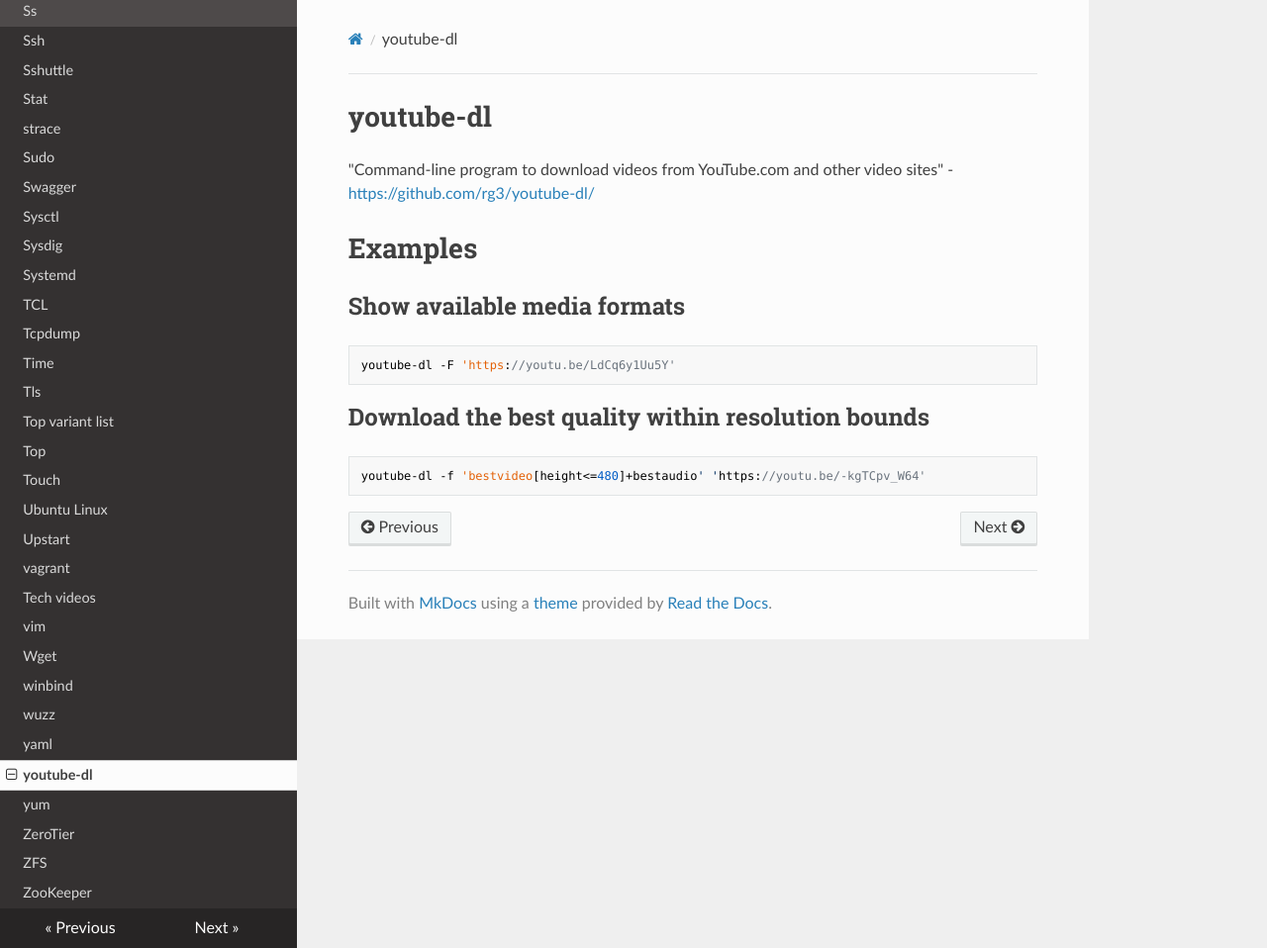
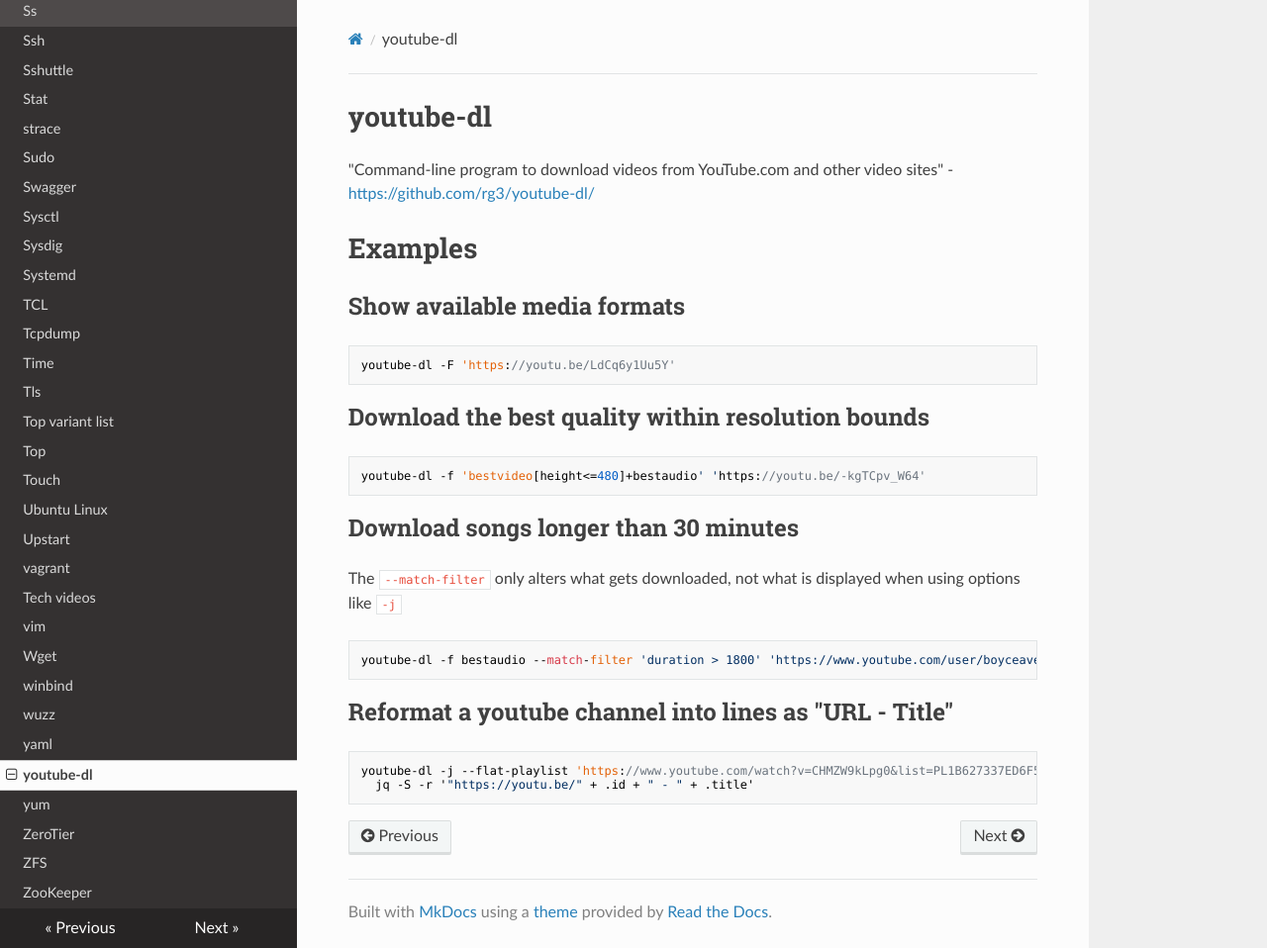
Before and after one commit to lando-cal/tech-notes, an MkDocs documentation site: the page built from docs/youtube-dl.md, in a window 1280 px wide and 958 px high. Shown: the whole window at 99% size. Built offline with MkDocs 1.6.1, drawn with Linux system fonts in a browser that asks for light colours; nearby versions of some CDN libraries.

Commit message:
Add examples

````diff
--- a/docs/youtube-dl.md
+++ b/docs/youtube-dl.md
@@ -15,3 +15,18 @@ youtube-dl -F 'https://youtu.be/LdCq6y1Uu5Y'
 ```
 youtube-dl -f 'bestvideo[height<=480]+bestaudio' 'https://youtu.be/-kgTCpv_W64'
 ```
+
+## Download songs longer than 30 minutes
+
+The `--match-filter` only alters what gets downloaded, not what is displayed when using options like `-j`
+
+```
+youtube-dl -f bestaudio --match-filter 'duration > 1800' 'https://www.youtube.com/user/boyceavenue'
+```
+
+## Reformat a youtube channel into lines as "URL - Title"
+
+```
+youtube-dl -j --flat-playlist 'https://www.youtube.com/watch?v=CHMZW9kLpg0&list=PL1B627337ED6F55F0' |
+  jq -S -r '"https://youtu.be/" + .id + " - " + .title'
+```
````
